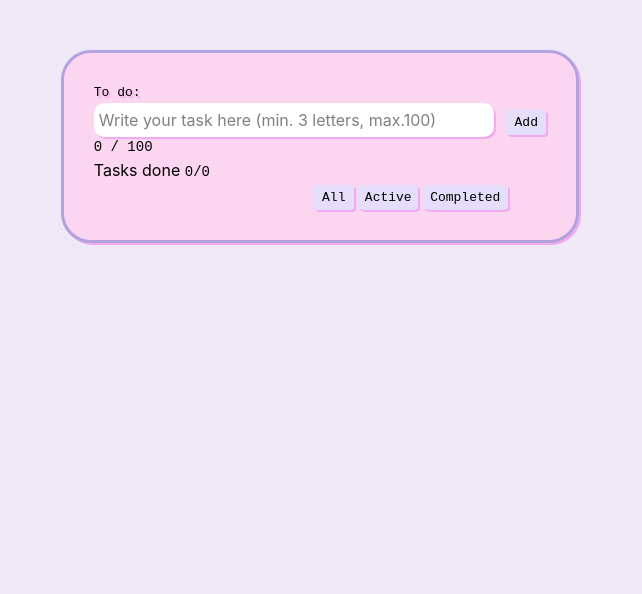
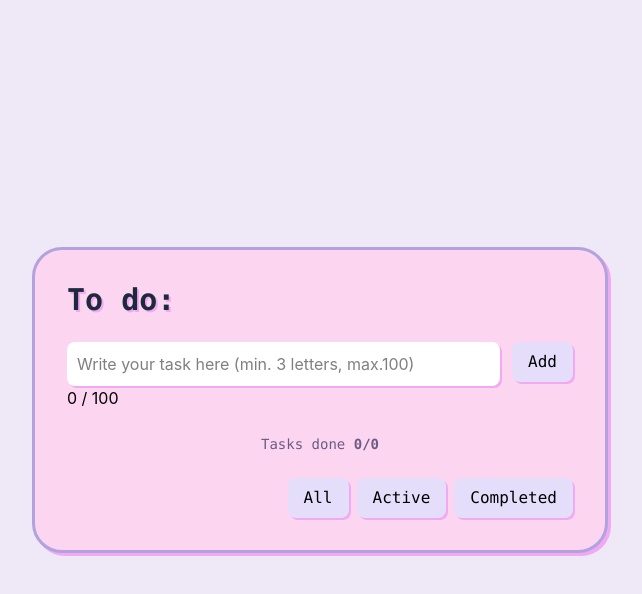
Before and after one commit to katriinac/Project_3_ToDo, a website built with Vite: page index.html in a window 1280 px wide. Shown: the whole page, without its empty margins (320-962 px from the left). Built offline with nearby package versions, Linux system fonts and the light colour scheme.

Commit message:
Changing the css with tailwind

```diff
--- a/css/styles.css
+++ b/css/styles.css
@@ -1,54 +1,5 @@
 @import "tailwindcss";
-body {
-    display: flex;
-    justify-content: center;
-    margin: 0;
-    background-color: #eee8f7;
-    padding: 50px;
-}
-.content{
-    padding: 30px;
-    border-radius: 30px;
-    border: 3px solid #b2a2de;
-    background-color: rgb(252, 214, 240);
-    box-shadow: 2px 2px rgb(241, 169, 241);
-}
-h1{
-    font-family: monospace;
-    text-shadow: 2px 2px rgb(241, 169, 241);
-}
-ul {
-    list-style-type: none;
-    font-family: monospace;
-    font-size: 15px;
-    padding-left: 0;
-}
-input {
-    border-radius: 10px;
-    border: 2px solid white;
-    background-color: white;
-    padding: 3px;
-    box-shadow: 2px 2px rgb(241, 169, 241);
-    width: 400px;
-}
-input:focus{
-    outline: none;
-}
-#addButton{
-    appearance: none;
-    width: 40px;
-    height: 25px;
-    text-align: center;
-    border-radius: 10%;
-    background-color: #e5defa;
-    box-shadow: 2px 2px rgb(241, 169, 241);
-    font-family: monospace;
-    margin-left: 8px;
-}
-#charcount{
-    font-size: 14px;
-    font-family: monospace;
-}
+
 input[type="checkbox"] {
     appearance: none;
     width: 20px;
@@ -71,52 +22,6 @@ input[type="checkbox"]:checked::after {
     color: rgb(4, 4, 4);
     font-size: 14px;
 }
-li button{
-    background-image: url("../img/x.png");
-    background-size: contain;
-    background-position: center;
-    width: 20px;
-    height: 20px;
-    float: right;
-    background-color: rgb(233, 202, 253);
-    box-shadow: 2px 2px rgb(241, 169, 241);
-    margin-right: 2px;
-}
-#taskDone{
-   font-size: 14px;
-   font-family: monospace;
-}
-#showAll{
-   appearance: none;
-    width: 40px;
-    height: 25px;
-    text-align: center;
-    border-radius: 10%;
-    background-color: #e5defa;
-    box-shadow: 2px 2px rgb(241, 169, 241);
-    font-family: monospace;
-    margin-left: 220px;
-}
-#active{
-    appearance: none;
-    width: 60px;
-    height: 25px;
-    text-align: center;
-    border-radius: 10%;
-    background-color: #e5defa;
-    box-shadow: 2px 2px rgb(241, 169, 241);
-    font-family: monospace;
-}
-#completed{
-    appearance: none;
-    width: 85px;
-    height: 25px;
-    text-align: center;
-    border-radius: 10%;
-    background-color: #e5defa;
-    box-shadow: 2px 2px rgb(241, 169, 241);
-    font-family: monospace;
-}
 .checked{
     text-decoration: line-through;
 }
--- a/index.html
+++ b/index.html
@@ -6,24 +6,28 @@
     <title>To do</title>
     <script type="module" src="/js/script.js"></script>
 </head>
-<body>
-    <div class="content">
-        <h1>To do: </h1>
-        <form id="taskForm">
-            <input type="text" name="inputTask" id="inputTask" placeholder="Write your task here (min. 3 letters, max.100)" required aria-describedby="inputError">
-            <button id="addButton">Add</button>
-            <span id="inputError" class="error"></span>
+<body class="min-h-screen flex justify-center items-center p-6 bg-[#eee8f7]">
+    <div class="content w-full max-w-xl p-8 rounded-[30px] border-[3px] border-[#b2a2de] bg-[#fcd6f0] shadow-[3px_3px_0px_rgb(241,169,241)]">
+        <h1 class="font-mono text-3xl font-bold text-slate-800 mb-6 [text-shadow:2px_2px_rgb(241,169,241)]">To do: </h1>
+        <form id="taskForm" class="flex flex-row items-start gap-3">
+            <div class="flex-1 min-w-0">
+                <input type="text" name="inputTask" id="inputTask" placeholder="Write your task here (min. 3 letters, max.100)" required aria-describedby="inputError" class="w-full rounded-lg border-2 border-white bg-white p-2 shadow-[2px_2px_rgb(241,169,241)] focus:outline-none">
+                <span id="inputError" class="error"></span>
+            </div>
+            <button id="addButton" class="shrink-0 rounded-lg bg-[#e5defa] px-4 py-2 font-mono shadow-[2px_2px_rgb(241,169,241)] hover:bg-[#d5c8f2] hover:scale-105 transition-all cursor-pointer">Add</button>
         </form>
         <p id="charcount">0 / 100</p>
 
-        <ul id="taskList">
+        <ul id="taskList" class="mt-6 space-y-3 p-0 list-none">
 
         </ul>
 
-        <p id="tasksDone">Tasks done <span id="taskDone">0/0</span></p>
-        <button id="showAll">All</button>
-        <button id="active">Active</button>
-        <button id="completed">Completed</button>
+        <p id="tasksDone" class="mt-5 text-center font-mono text-sm text-[#6b5b85]">Tasks done <span id="taskDone" class="font-bold">0/0</span></p>
+        <div class="flex flex-wrap gap-2 mt-6 justify-end">
+            <button id="showAll" class="rounded-lg bg-[#e5defa] px-4 py-2 font-mono shadow-[2px_2px_rgb(241,169,241)] hover:bg-[#d5c8f2]">All</button>
+            <button id="active" class="rounded-lg bg-[#e5defa] px-4 py-2 font-mono shadow-[2px_2px_rgb(241,169,241)] hover:bg-[#d5c8f2]">Active</button>
+            <button id="completed" class="rounded-lg bg-[#e5defa] px-4 py-2 font-mono shadow-[2px_2px_rgb(241,169,241)] hover:bg-[#d5c8f2]">Completed</button>
+        </div>
     </div>
 </body>
 </html>
--- a/js/script.js
+++ b/js/script.js
@@ -34,6 +34,8 @@ function validate(){
 function createCheckbox(newTask){
     const checkbox = document.createElement("input");
     checkbox.type = "checkbox";
+//adding tailwindcss
+    checkbox.className = "w-5 h-5 shrink-0 cursor-pointer accent-purple-500";
 //Adding classes for checked/unchecked boxes
     checkbox.addEventListener("change", function(){
         if(checkbox.checked){
@@ -51,6 +53,10 @@ function createCheckbox(newTask){
 //Creating the delete button to delete the tasks
 function createDeleteButton(newTask){
     const deleteButton = document.createElement("button");
+//adding the tailwindcss
+    deleteButton.type = "button";
+    deleteButton.className = "ml-auto w-6 h-6 shrink-0 rounded-md bg-[#e9cafd] hover:bg-[#d5b4f2] shadow-sm cursor-pointer";
+    deleteButton.textContent = "×";
     deleteButton.id = "btn" + deleteButtonId;
     deleteButtonId++;
     deleteButton.addEventListener("click", function(){
@@ -64,7 +70,9 @@ function createDeleteButton(newTask){
 //Function to create a task. New task is unchecked by default
 function createTasks(task, completed = false){
     const newTask = document.createElement("li");
-newTask.dataset.task = task;
+//adding tailwindcss
+    newTask.className = "flex items-center gap-3 rounded-xl border border-[#b2a2de] bg-white/60 p-3 font-mono text-slate-700 transition-colors hover:bg-[#f5eafa]";
+    newTask.dataset.task = task;
     const checkbox = createCheckbox(newTask);
     const deleteButton = createDeleteButton(newTask);
     checkbox.checked = completed;
```
Also changed, not shown: img/x.png (added).
